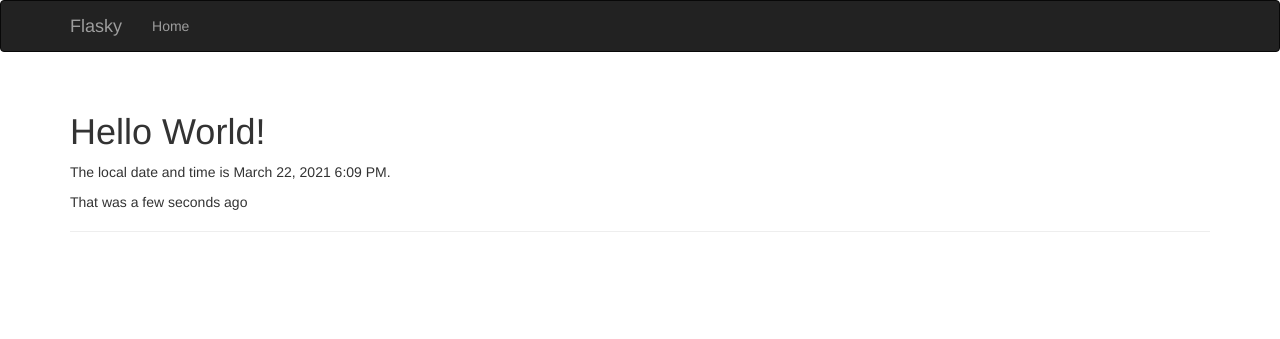
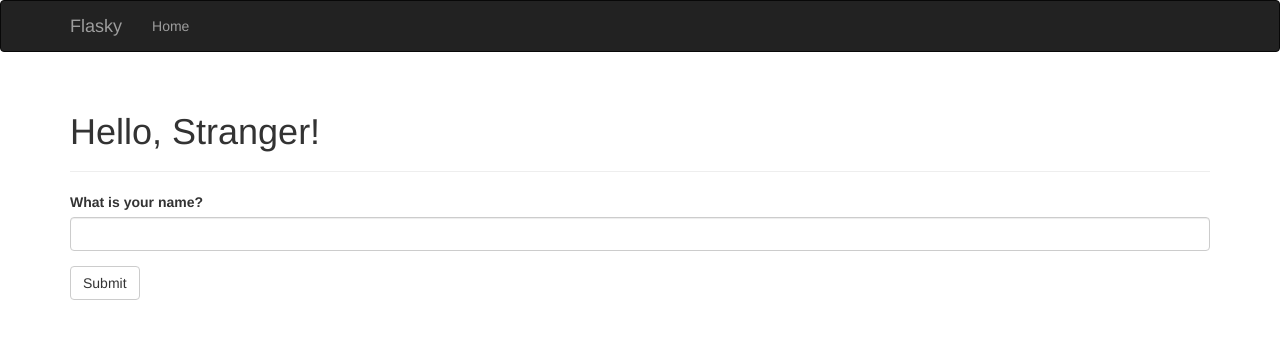
Before and after one commit to Eleferij/Flask, a Flask app: page / in a window 1280 px wide. Shown: the top 339 px of the page. Run offline with Flask 2, Linux system fonts and the light colour scheme; some libraries are stand-ins or nearby versions.

Commit message:
third commit

```diff
--- a/main.py
+++ b/main.py
@@ -1,15 +1,29 @@
-from flask import Flask, render_template
+from flask import Flask, render_template, session, redirect, url_for, flash
 from flask_bootstrap import Bootstrap
 from flask_moment import Moment
 from datetime import datetime
+from flask_wtf import FlaskForm
+from wtforms import StringField, SubmitField
+from wtforms.validators import DataRequired
+
 
 app = Flask(__name__)
 bootstrap = Bootstrap(app)
 moment = Moment(app)
+app.config['SECRET_KEY'] = 'hard to guess string'
 
-@app.route('/')
+@app.route('/', methods=['GET', 'POST'])
 def index():
-    return render_template('index.html', current_time=datetime.utcnow())
+    form = NameForm()
+    if form.validate_on_submit():
+        old_name = session.get('name')
+        if old_name is not None and old_name != form.name.data:
+            flash('Looks like you have changed your name!')
+        session['name'] = form.name.data
+        return redirect(url_for('index'))
+    return render_template('index.html', form=form, name=session.get('name'))
+
+
 
 
 @app.route('/user/<name>')
@@ -24,6 +38,10 @@ def page_not_found(e):
 def internal_server_error(e):
     return render_template('500.html'), 500
 
+class NameForm(FlaskForm):
+    name = StringField('What is your name?', validators = [DataRequired()])
+    submit = SubmitField('Submit')
+
 
 
 
--- a/templates/base.html
+++ b/templates/base.html
@@ -32,9 +32,17 @@
 
 {% block content %}
 <div class="container">
-{% block page_content %}{% endblock %}
+    {% for message in get_flashed_messages() %}
+    <div class="alert alert-warning">
+        <button type="button" class="close" data-dismiss="alert">&times; </button>
+        {{ message }}
+    </div>
+    {% endfor %}
+
+    {% block page_content %}{% endblock %}
 </div>
 {% endblock %}
+
 
 {% block scripts %}
 {{ super() }}
--- a/templates/index.html
+++ b/templates/index.html
@@ -1,11 +1,11 @@
 {% extends "base.html" %}
+{% import "bootstrap/wtf.html" as wtf %}
 
 {% block title %}Flasky{% endblock %}
 
 {% block page_content %}
 <div class="page-header">
-	<h1>Hello World!</h1>
-    <p>The local date and time is {{ moment(current_time).format('LLL') }}. </p>
-    <p>That was {{ moment(current_time).fromNow(refresh=True) }}</p>
+    <h1>Hello, {% if name %}{{ name }}{% else %}Stranger{% endif %}!</h1>
 </div>
+{{ wtf.quick_form(form) }}
 {% endblock %}
```
Also changed, not shown: README.txt.
